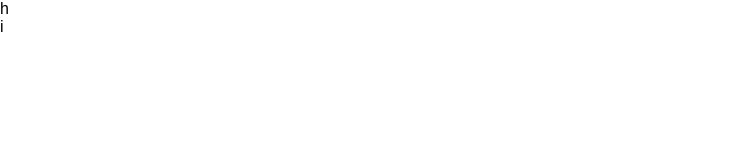
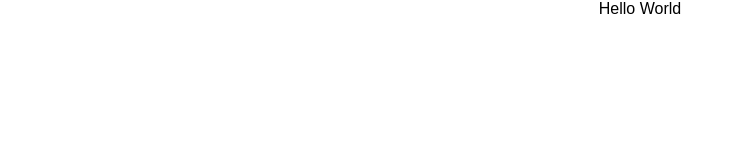
Before and after one commit to Nattinan/LabReact, a React (Create React App) app: page / in a window 1280 px wide. Shown: the top 160 px of the page, without its empty margins (0-743 px from the left). Built offline with nearby package versions, Linux system fonts and the light colour scheme.

Commit message:
Helloworld

```diff
--- a/src/App.js
+++ b/src/App.js
@@ -1,15 +1,17 @@
 import React, { Component } from 'react';
 import './App.css';
-import CharacterCard from './CharacterCard';
+//import CharacterCard from './CharacterCard';
 
 
 class App extends Component {
  render() {
  return (
- <div>
- <CharacterCard value="h"/>
-<CharacterCard value="i"/>
+
+ <div className="App">
+ Hello World
  </div>
+
+
  );
  }
 }
```
